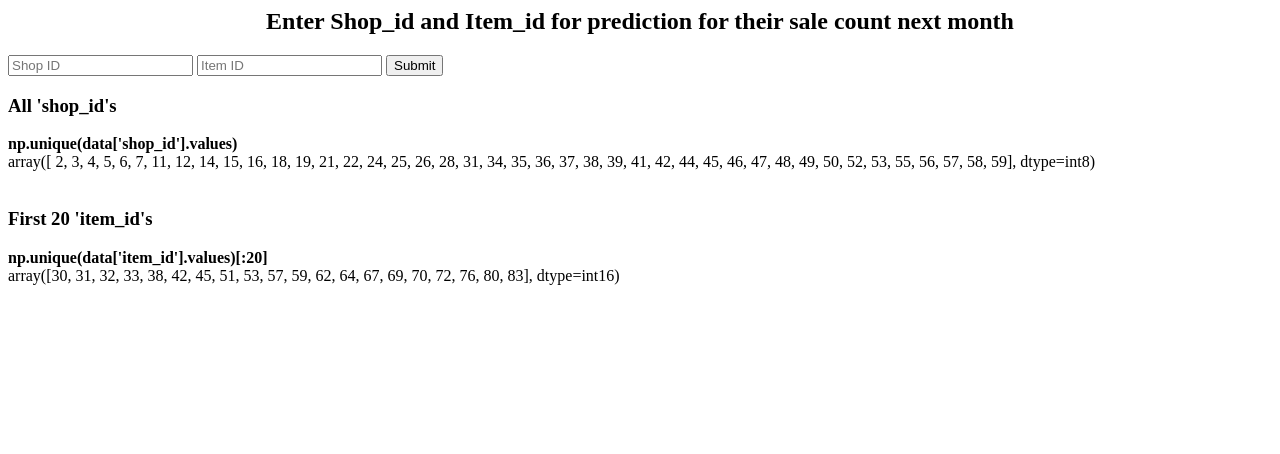
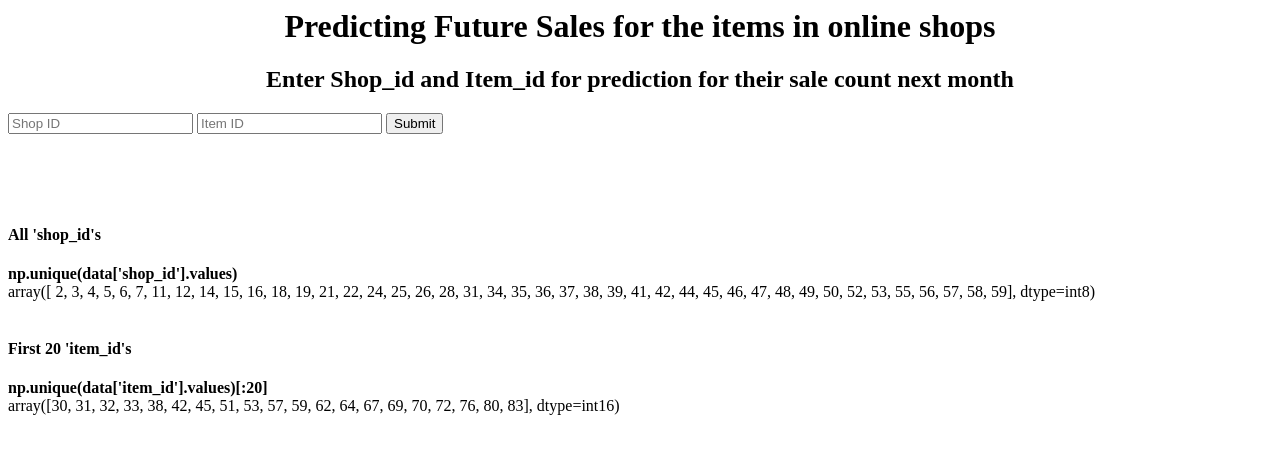
Before and after one commit to VipinindKumar/Predict-Future-Sales, a Flask app: page / in a window 1280 px wide. Shown: the top 454 px of the page. Run offline with Flask 2, Linux system fonts and the light colour scheme.

Commit message:
index.html add main heding

```diff
--- a/templates/index.html
+++ b/templates/index.html
@@ -2,13 +2,15 @@
 	<title>Hellllo WWoorrld</title>
 </head>
 <body>
+	<h1 style="text-align: center;">Predicting Future Sales for the items in online shops</h1>
 	<h2 style="text-align: center;">Enter Shop_id and Item_id for prediction for their sale count next month</h2>
 	<form action="/predict" method="post">
 		<input type="text" name="shop_id" placeholder="Shop ID" required>
 		<input type="text" name="item_id" placeholder="Item ID" required>
 		<input type="submit" value="Submit">
 	</form>
-	<h3>All 'shop_id's</h3>
+	<br><br><br>
+	<h4>All 'shop_id's</h4>
 	<div><b>np.unique(data['shop_id'].values)</b></div>
 	<div>array([ 2,  3,  4,  5,  6,  7, 11, 12, 14, 15, 16, 18, 19, 21, 22, 24, 25,
        26, 28, 31, 34, 35, 36, 37, 38, 39, 41, 42, 44, 45, 46, 47, 48, 49,
@@ -17,7 +19,7 @@
 
    <br>
 
-   <h3>First 20 'item_id's</h3>
+   <h4>First 20 'item_id's</h4>
    <div><b>np.unique(data['item_id'].values)[:20]</b></div>
    <div>array([30, 31, 32, 33, 38, 42, 45, 51, 53, 57, 59, 62, 64, 67, 69, 70, 72,
        76, 80, 83], dtype=int16)
```
